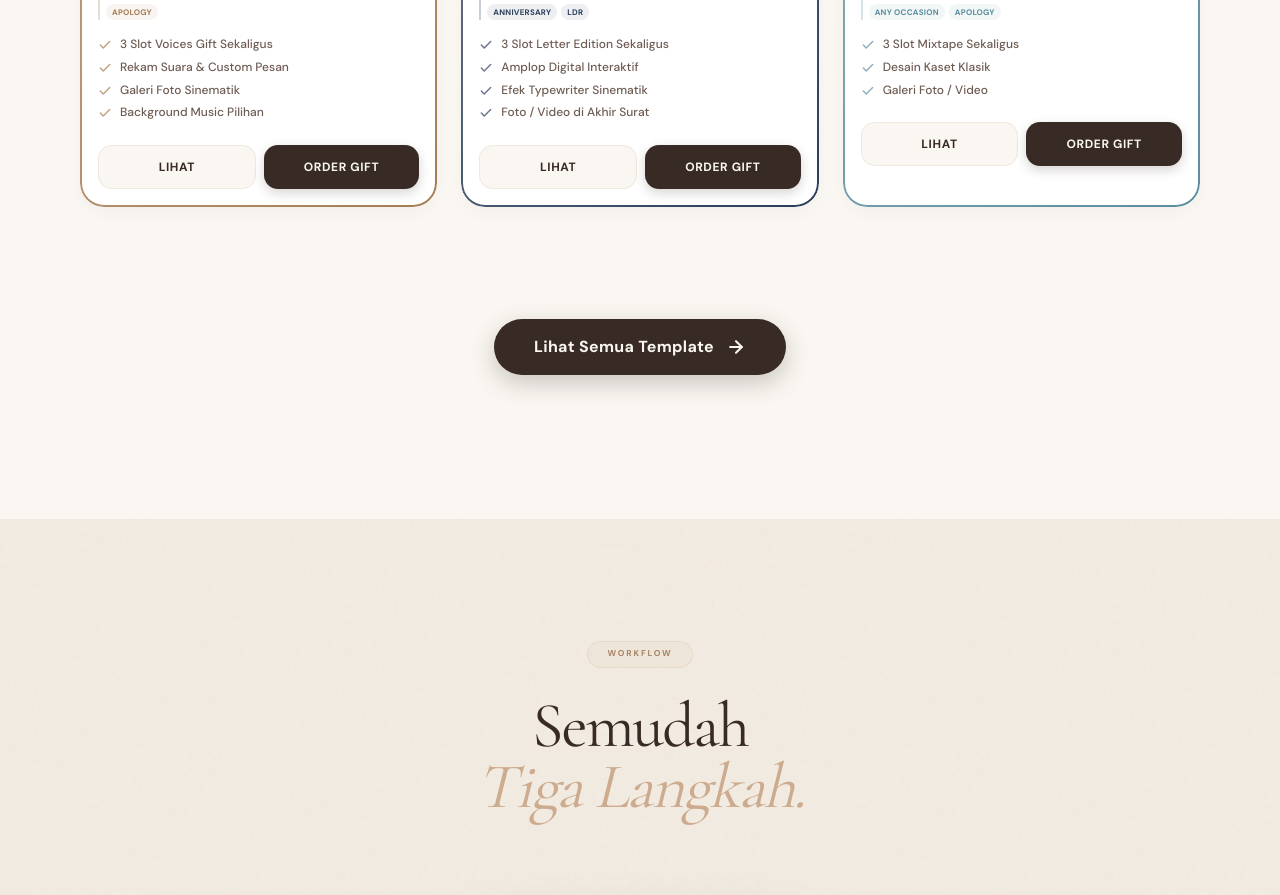
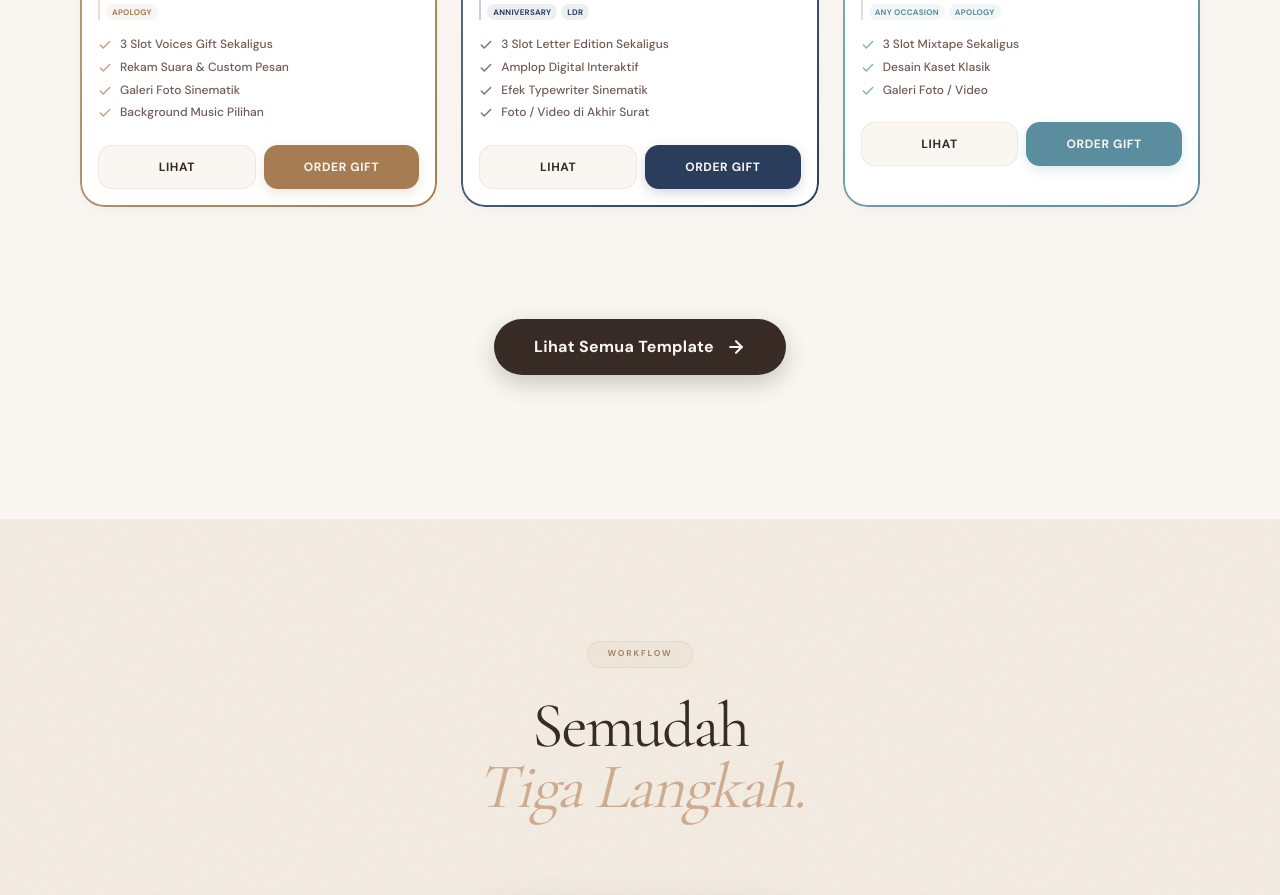
Before and after one commit to detectivecrewze/for-you-always, a Next.js app: page / in a window 1280 px wide. Shown: the part 2000-2895 px from the top of the page. Built offline with nearby package versions, Linux system fonts and the light colour scheme.

Commit message:
fix: use titleColor for Order Gift button background

```diff
--- a/app/components/CompactProductCard.tsx
+++ b/app/components/CompactProductCard.tsx
@@ -269,20 +269,20 @@ export default function CompactProductCard({
 
                     <button onClick={onOrder} style={{
                         flex: 1, textAlign: "center", padding: "12px 10px", borderRadius: 14,
-                        background: "#382a24", color: "#faf7f2",
+                        background: titleColor, color: "#faf7f2",
                         fontFamily: "var(--font-sans)", fontSize: 12, fontWeight: 700,
                         border: "none", cursor: "pointer", transition: "all 0.2s ease",
-                        boxShadow: "0 4px 12px rgba(56, 42, 36, 0.2)",
+                        boxShadow: `0 4px 12px ${titleColor}33`,
                         letterSpacing: "0.05em", textTransform: "uppercase",
                         display: "flex", alignItems: "center", justifyContent: "center", gap: 6
                     }}
                     onMouseEnter={e => {
                         (e.currentTarget as HTMLElement).style.transform = "translateY(-2px)";
-                        (e.currentTarget as HTMLElement).style.boxShadow = "0 6px 16px rgba(56, 42, 36, 0.3)";
+                        (e.currentTarget as HTMLElement).style.boxShadow = `0 6px 16px ${titleColor}4D`;
                     }}
                     onMouseLeave={e => {
                         (e.currentTarget as HTMLElement).style.transform = "translateY(0)";
-                        (e.currentTarget as HTMLElement).style.boxShadow = "0 4px 12px rgba(56, 42, 36, 0.2)";
+                        (e.currentTarget as HTMLElement).style.boxShadow = `0 4px 12px ${titleColor}33`;
                     }}>
                         Order Gift
                     </button>
```
